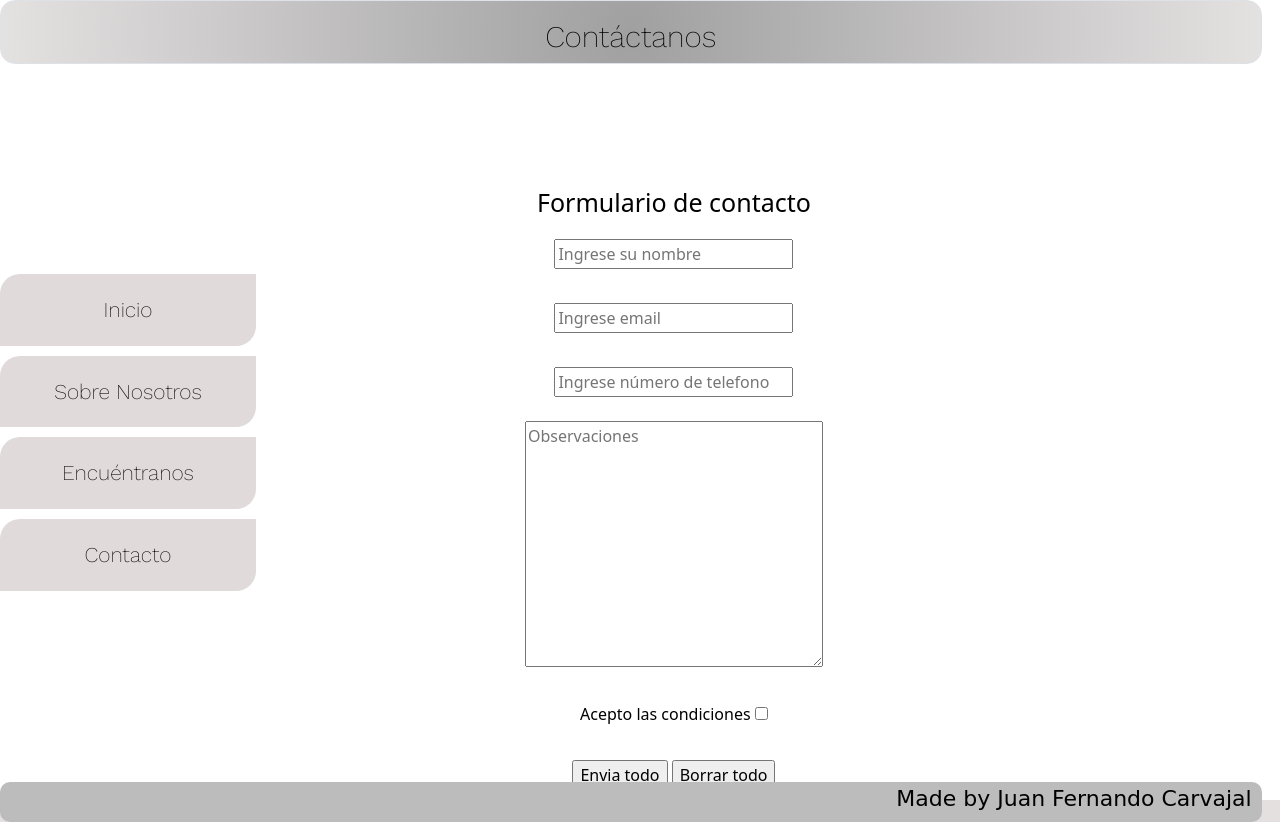
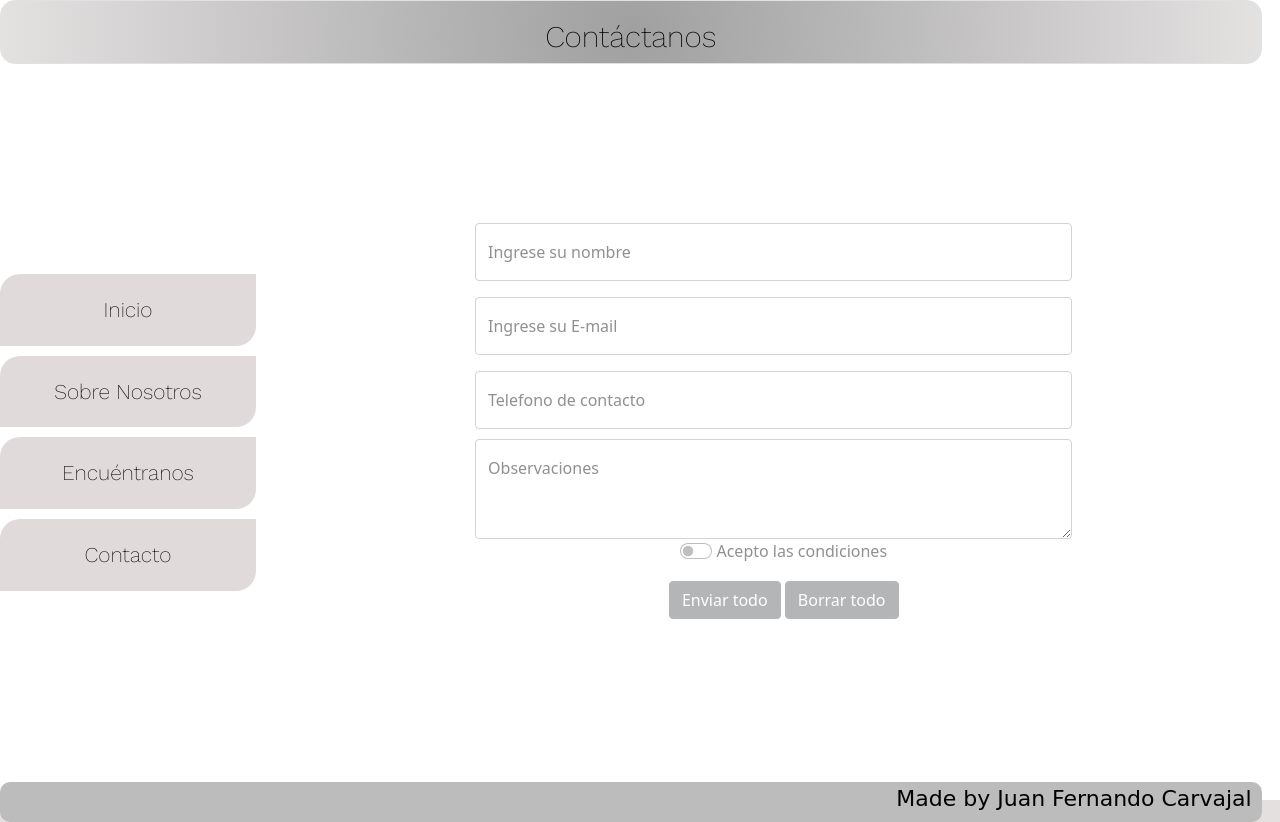
Before and after one commit to JuanCarvajal69/Pagina-Web, a plain HTML site: page html/contacto.html in a window 1280 px wide. Drawn offline with nearby package versions, Linux system fonts and the light colour scheme; a web font is replaced by a local one.

Commit message:
agregando bootstrap a todo el proyecto

```diff
--- a/Css/estilos.css
+++ b/Css/estilos.css
@@ -20,7 +20,7 @@ h1 {
 }
 
 div {
-    margin-left:1%;
+    margin-left: 1%;
 
     border-radius: 10px;
     text-align: center;
@@ -58,6 +58,7 @@ nav {
     text-align: center;
 
 }
+
 iframe {
     width: 100%;
     height: 50vh;
@@ -143,6 +144,7 @@ span:hover {
     background: rgb(213, 212, 212);
     background: radial-gradient(circle, rgba(116, 115, 115, 1) 5%, rgb(248, 247, 247) 100%);
 }
+
 form {
     padding-top: 2%;
     color: black;
@@ -475,9 +477,7 @@ iframe {
         width: 50%;
         height: 55vh;
         align-items: center;
-    border: solid #777676 1px;
         border-radius: 5px;
-
 
     }
 
@@ -515,15 +515,18 @@ iframe {
         margin-left: 0%;
         margin-top: 0%;
     }
-#articlevh{
+
+    #articlevh {
         border-radius: 4px;
         margin-top: 0%;
         margin-left: 1%;
         text-align: center;
 
     }
-.card{
-    margin-top:  35%;
+
+    .card {
+        margin-top: 35%;
+        height: 105%;
     }
 
 }
--- a/html/contacto.html
+++ b/html/contacto.html
@@ -38,30 +38,37 @@
         <span><a href="Contacto.html">Contacto</a></span>
 
     </nav>
-<section>
-    <form id="productos" class="animate__animated animate__flipInX">
-        <fieldset>
-            <legend>Formulario de contacto</legend>
-            <input type="text" placeholder="Ingrese su nombre" id="nombre" />
-            <br /><br />
-            <input type="email" placeholder="Ingrese email" />
-            <br /><br />
-            <input type="number" placeholder="Ingrese número de telefono" />
-            <br /><br />
-            <textarea name="" id="" cols="30" rows="10" placeholder="Observaciones"></textarea>
-            <br /><br />
-            <!--Checkbox-->
-            <label for="check">Acepto las condiciones</label>
-            <input type="checkbox" name="" id="check" value="1" />
-            <br /><br />
-            <input type="submit" value="Envia todo" />
-            <input type="reset" value="Borrar todo" />
-            <br /><br />
+    <section id="productos">
+        <div class="form-floating mb-3" style="margin-top: 15%;width: 60%;margin-left: 20%;">
+            <input type="email" class="form-control" id="floatingInput" placeholder="name@example.com">
+            <label for="floatingInput">Ingrese su nombre</label>
+        </div>
+        <div class="form-floating mb-3" style="width: 60%;margin-left: 20%;">
+            <input type="email" class="form-control" id="floatingInput" placeholder="name@example.com">
+            <label for="floatingInput">Ingrese su E-mail</label>
+        </div>
+        <div class="form-floating" style="width: 60%;margin-left: 20%;">
+            <input type="password" class="form-control" id="floatingPassword" placeholder="Password">
+            <label for="floatingPassword">Telefono de contacto</label>
+        </div>
 
-        </fieldset>
-    </form>
-</section>
+        <div class="form-floating" style="margin-top:1%; width: 60%;margin-left: 20%;">
+            <textarea class="form-control" placeholder="Leave a comment here" id="floatingTextarea2"
+                style="height: 100px"></textarea>
+            <label for="floatingTextarea2">Observaciones</label>
+        </div>
+        <div class="form-switch" style="width: 60%;margin-left: 21%;">
+            <input class="form-check-input" type="checkbox" role="switch" id="flexSwitchCheckDefault">
+            <label class="form-check-label" for="flexSwitchCheckDefault">Acepto las condiciones</label>
+        </div>
+        <div style="margin-left: 6%;">
+            <input class="btn btn-primary" type="submit" value="Enviar todo">
+            <input class="btn btn-primary" type="reset" value="Borrar todo">
+        </div>
+    </section>
     <footer class="animate__animated animate__bounceInUp">Made by Juan Fernando Carvajal</footer>
+
+    <script src="../bootstrap-local/js/bootstrap.js"></script>
 </body>
 
 </html>
```
Also changed, not shown: html/encuentranos.html (+15 -4 lines), html/sobre_Nosotros.html (+27 -9 lines), html/vistaVehiculo.html (+2 -0 lines), index.html (+16 -8 lines). Lines whose indentation alone changed are shown as unchanged.
